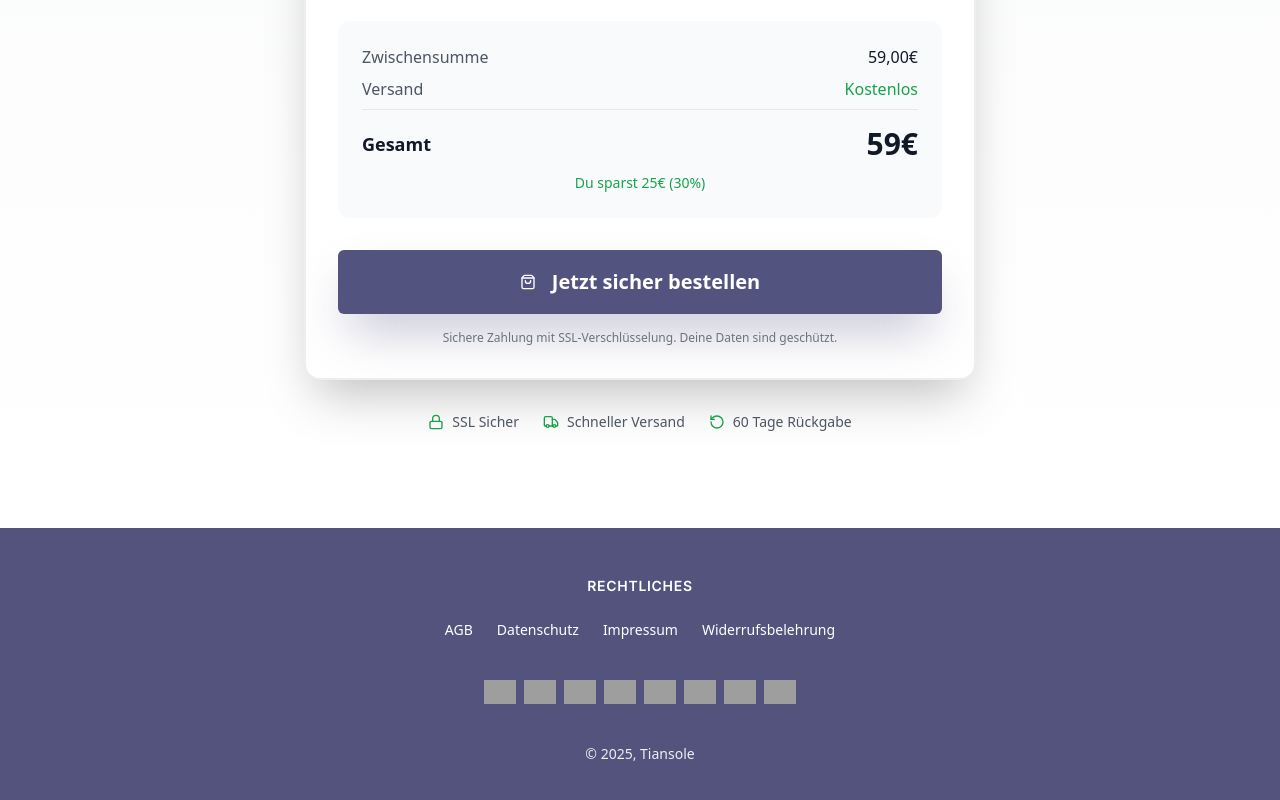
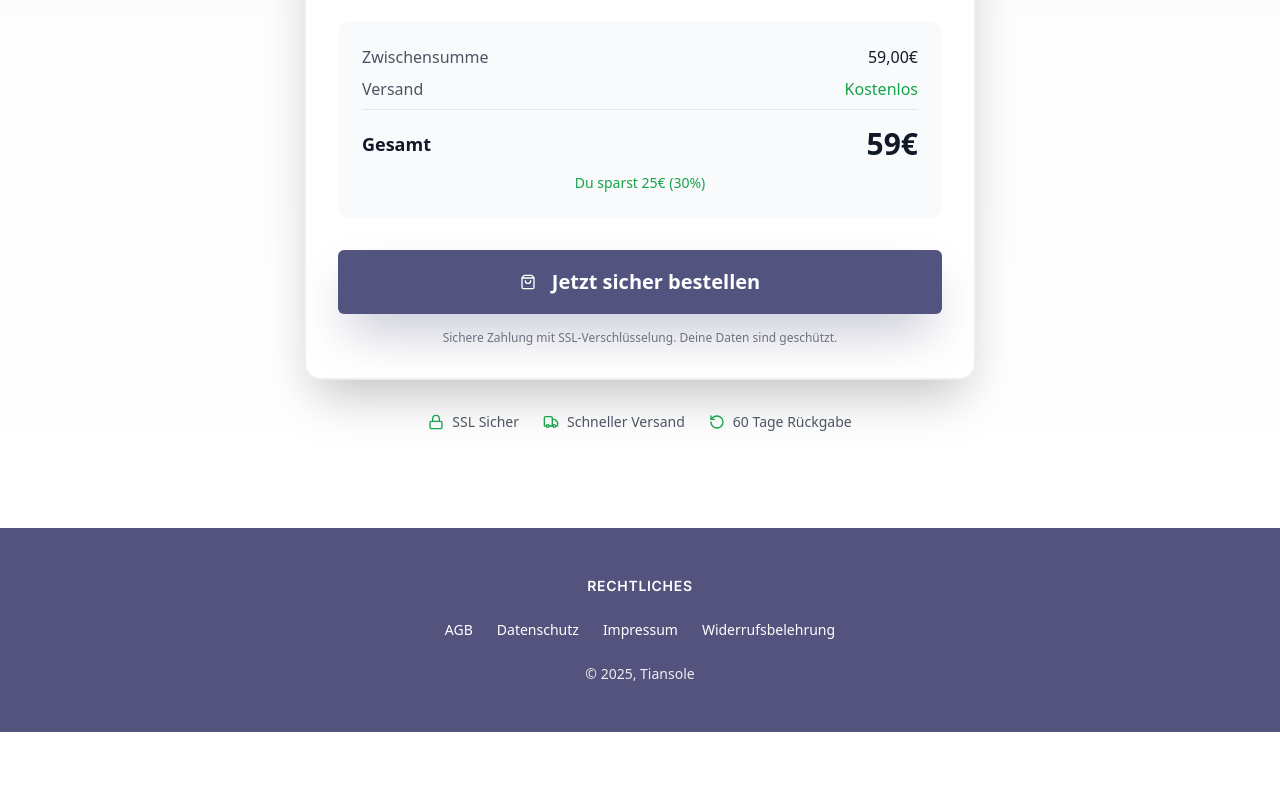
Before and after one commit to stuna711-dot/eymolanding, a React (Vite) app: page / in a window 1280 px wide. Shown: the part 10690-11490 px from the top of the page. After the commit the page ends 11422 px from the top, so only its background shows below. Built offline with nearby package versions, Linux system fonts and the light colour scheme; grey boxes are pictures that could not be loaded; a web font is replaced by a local one.

Commit message:
Remove payment methods from footer
cgen-232410a2fc784fac83eac87ecdbe5330

```diff
--- a/client/components/layout/Footer.tsx
+++ b/client/components/layout/Footer.tsx
@@ -26,18 +26,6 @@ export function Footer() {
             </Link>
           </div>
 
-          {/* Payment Icons */}
-          <div className="flex flex-wrap items-center justify-center gap-2 py-4">
-            <img src="https://cdn.shopify.com/shopifycloud/checkout-web/assets/0169695890db3db16bfe.svg" alt="American Express" className="h-6" />
-            <img src="https://cdn.shopify.com/shopifycloud/checkout-web/assets/37fc65d0be90813e3499.svg" alt="Apple Pay" className="h-6" />
-            <img src="https://cdn.shopify.com/shopifycloud/checkout-web/assets/b4426b4244e87d3f50c5.svg" alt="Google Pay" className="h-6" />
-            <img src="https://cdn.shopify.com/shopifycloud/checkout-web/assets/84bf4f9e9870c4842bb4.svg" alt="Maestro" className="h-6" />
-            <img src="https://cdn.shopify.com/shopifycloud/checkout-web/assets/37fc65d0be90813e3499.svg" alt="Mastercard" className="h-6" />
-            <img src="https://cdn.shopify.com/shopifycloud/checkout-web/assets/c280ae8c76b5f7c5c695.svg" alt="PayPal" className="h-6" />
-            <img src="https://cdn.shopify.com/shopifycloud/checkout-web/assets/87df356e66f9e4d8ca72.svg" alt="Shop Pay" className="h-6" />
-            <img src="https://cdn.shopify.com/shopifycloud/checkout-web/assets/0169695890db3db16bfe.svg" alt="Visa" className="h-6" />
-          </div>
-
           {/* Copyright */}
           <p className="text-sm opacity-90">
             © 2025, Tiansole
```
